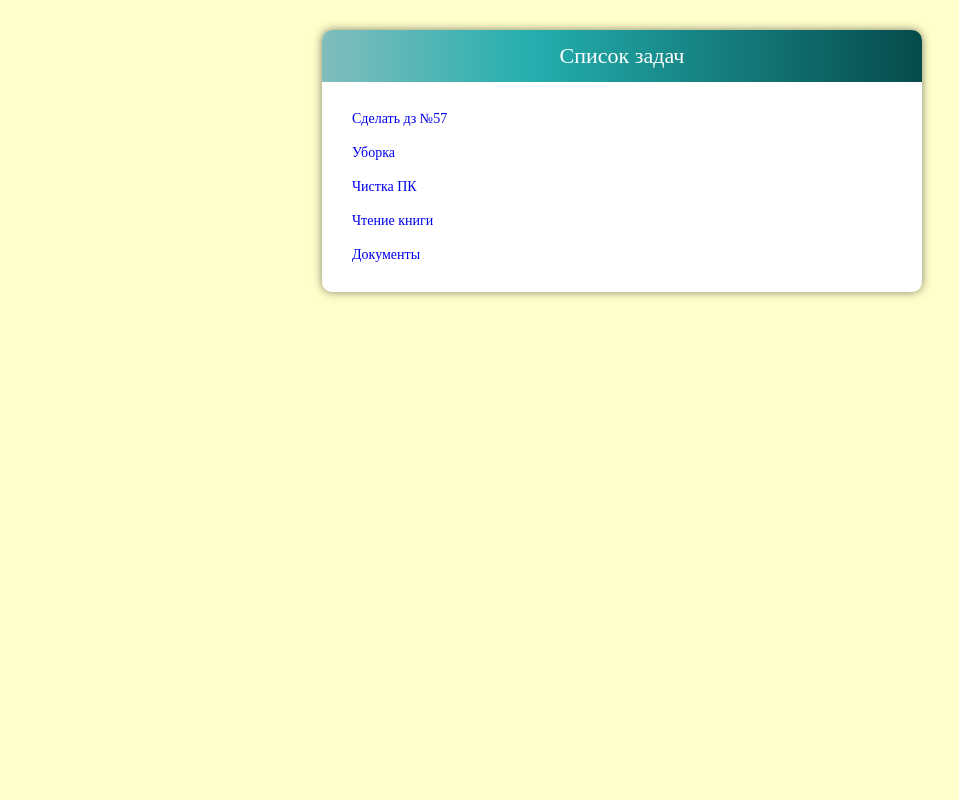
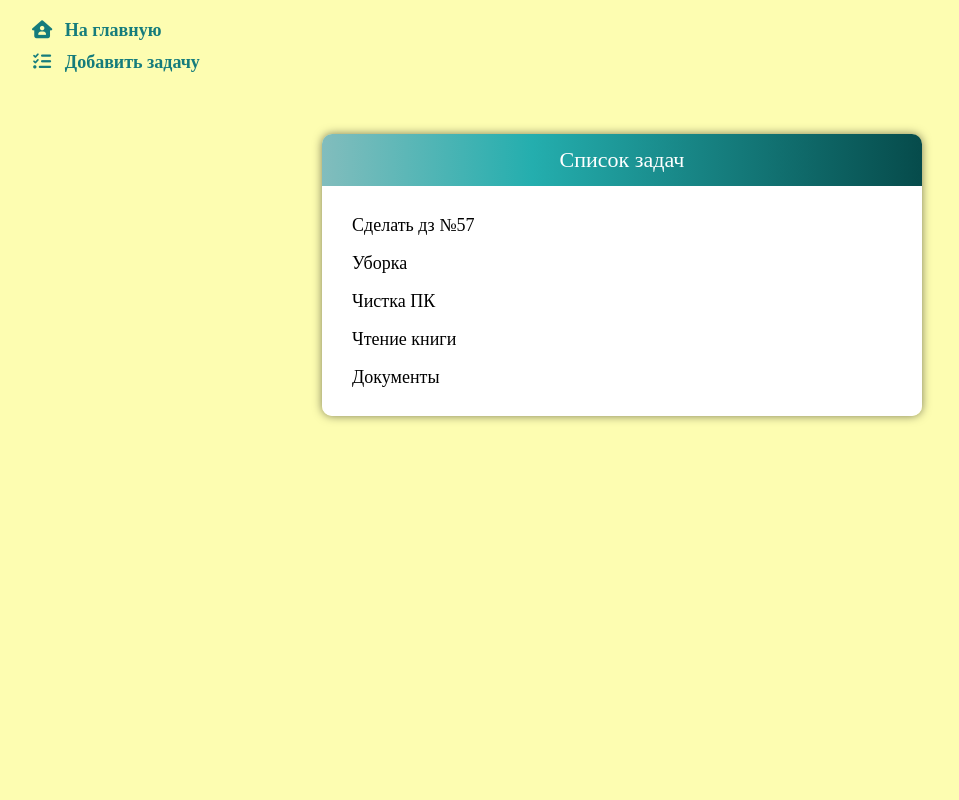
Before and after one commit to TanitaDev/home_work_59_tanita_pak, a Django app: page / in a window 1280 px wide. Shown: the whole page, without its empty margins (18-977 px from the left). Run offline with Django 3.2, Linux system fonts and the light colour scheme; data comes from the database, SQL or seed files in the repository.

Commit message:
изменила стили

```diff
--- a/app/webapp/static/css/style.css
+++ b/app/webapp/static/css/style.css
@@ -41,11 +41,11 @@ input {
 }
 
 body {
-    background: #FFFFCC;
+    background: #fdfdb1;
 }
 
 .wrapper {
-    padding: 30px 20px;
+    padding: 50px 20px;
     display: flex;
     justify-content: center;
 }
@@ -72,6 +72,13 @@ body {
 .todo_item_link {
     padding: 10px 10px;
     display: block;
+    font-size: 18px;
+    color: #000000;
+    transition: all ease 0.3s;
+}
+
+.todo_item_link:hover{
+    color: rgba(36,174,174,1);
 }
 
 .task_title {
@@ -102,3 +109,26 @@ p{
 .task_footer p:nth-child(2) {
     margin-bottom: 15px;
 }
+
+.header_body {
+    padding: 20px 50px 0px 50px;
+}
+
+.header_body a {
+    display: inline-block;
+    color: rgb(21 124 124);
+    font-size: 18px;
+    margin-bottom: 13px;
+    font-weight: bold;
+    transition: all ease 0.3s;
+}
+
+.header_body a:hover {
+    -webkit-transform: translateX(7px);
+    -ms-transform: translateX(7px);
+    transform: translateX(7px);
+}
+
+i {
+    margin-right: 8px;
+}
--- a/app/webapp/templates/base.html
+++ b/app/webapp/templates/base.html
@@ -4,9 +4,18 @@
 <head>
     <meta charset="UTF-8">
     <link rel="stylesheet" href="{% static 'css/style.css' %}">
+    <link rel="stylesheet" href="https://cdnjs.cloudflare.com/ajax/libs/font-awesome/6.2.0/css/all.min.css"/>
     <title>Задачи</title>
 </head>
 <body>
+<header>
+    <div class="header_body">
+        <ul>
+            <li><a href="{% url 'index' %}"><i class="fa-solid fa-house-user"></i> На главную</a></li>
+            <li><a href="{% url 'index' %}"><i class="fa-solid fa-list-check"></i> Добавить задачу</a></li>
+        </ul>
+    </div>
+</header>
 <div class="wrapper">
     <div class="todo_block">
         {% block todo_block %}
```
Also changed, not shown: app/webapp/templates/add.html (added, +10 -0 lines).
